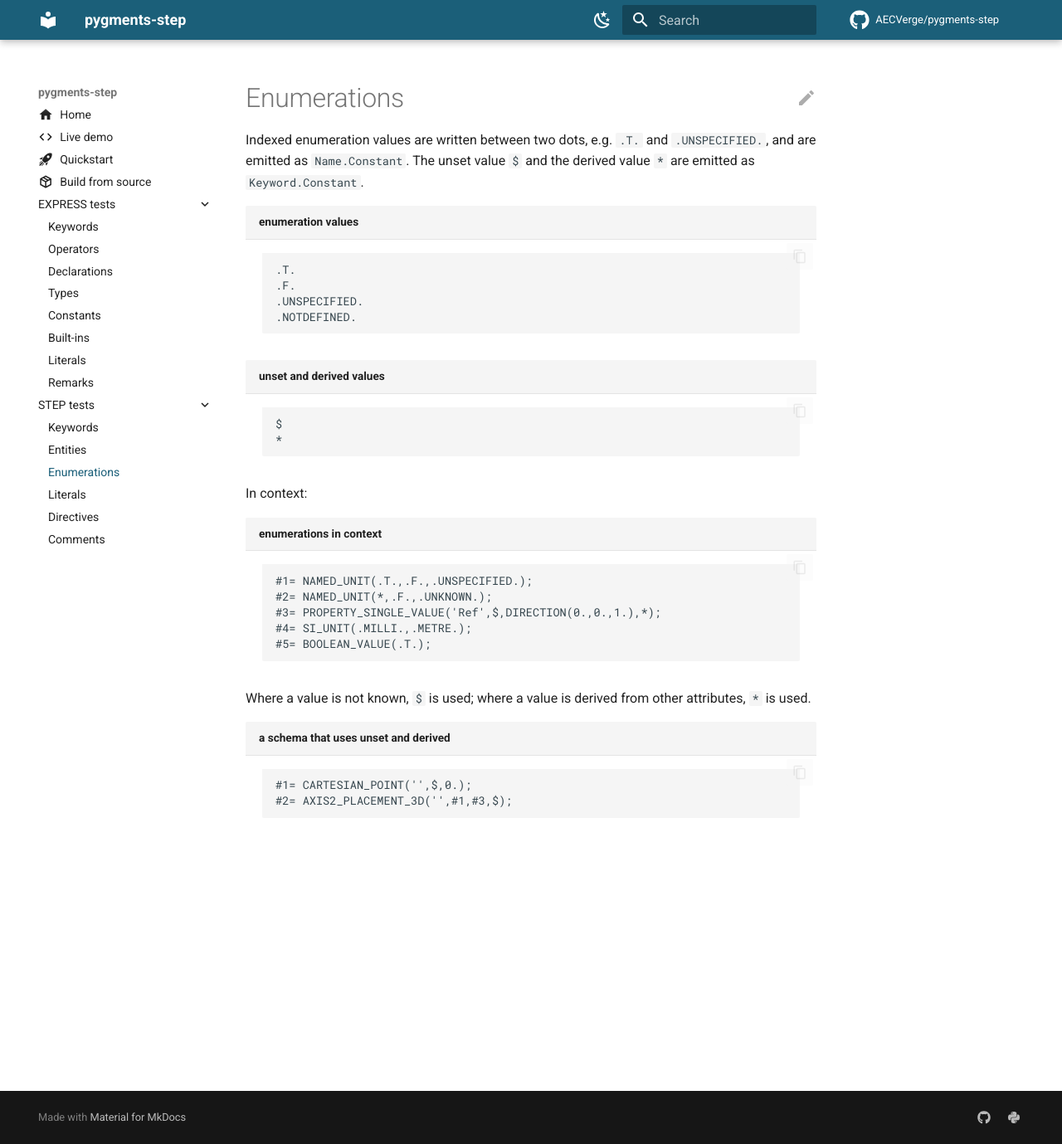
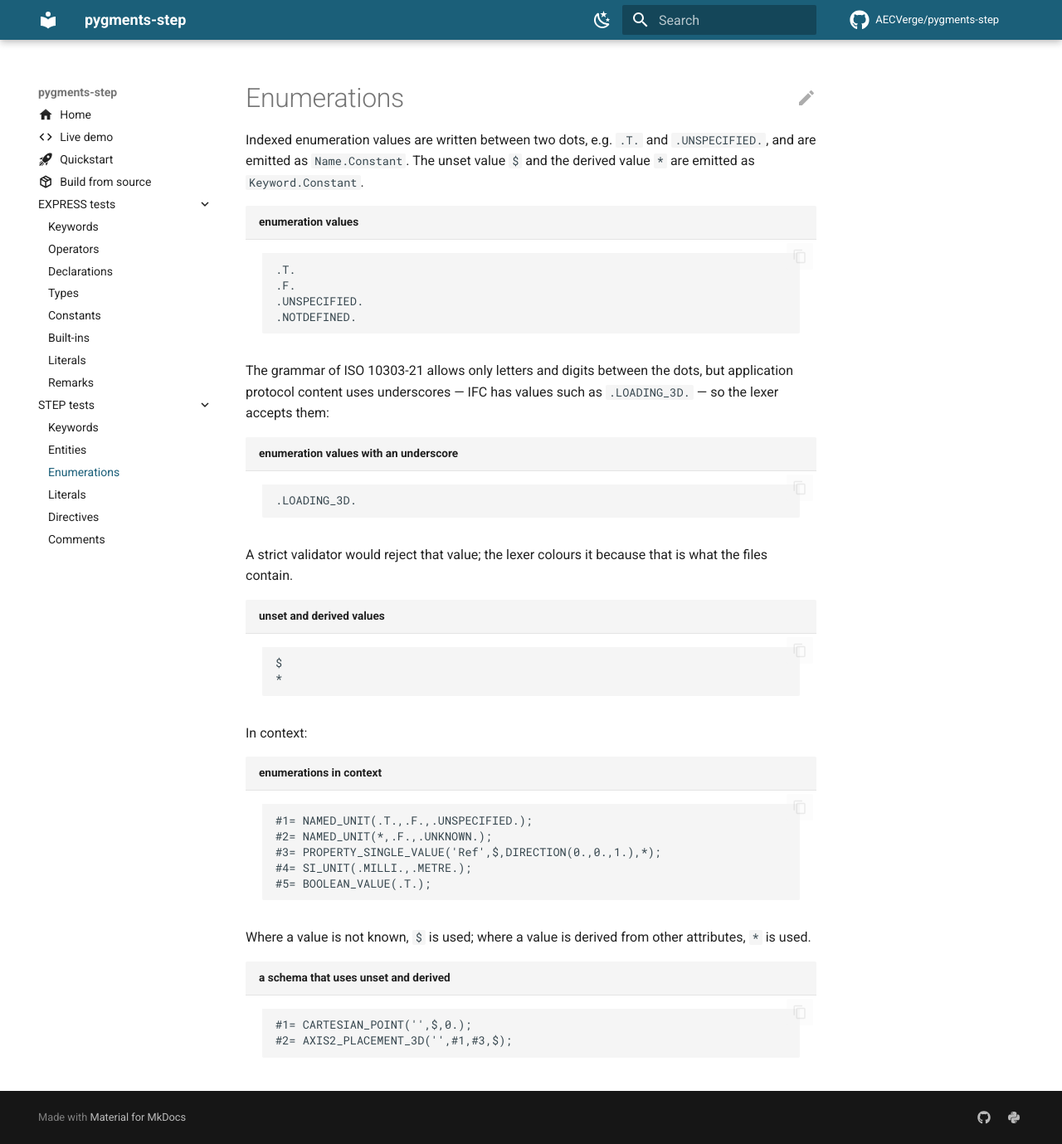
Before and after one commit to AECVerge/pygments-step, an MkDocs documentation site: the page built from docs/step/enumerations.md, in a window 1280 px wide and 1379 px high. Shown: the whole window at 83% size. Built offline with MkDocs 1.6.1 and Material for MkDocs 9.7.7, drawn with Linux system fonts in a browser that asks for light colours; comment, search, counter and statistics services are not loaded.

Commit message:
Keep underscores in Part 21 enumeration values, and say why
The grammar of both editions allows only letters and digits between the dots
(`ENUMERATION = "." UPPER { UPPER | DIGIT } "."`), so a value such as
`.LOADING_3D.` is not conforming. Application protocol content uses them anyway
- IFC has `.LOADING_3D.` - so the rule keeps its underscore, and the
enumerations page now says why the lexer is wider than the grammar, next to a
value that shows it.

A test pins the tolerated values, so the rule is not narrowed back by accident.

````diff
--- a/docs/step/enumerations.md
+++ b/docs/step/enumerations.md
@@ -14,6 +14,17 @@ derived value `*` are emitted as `Keyword.Constant`.
 .UNSPECIFIED.
 .NOTDEFINED.
 ```
+
+The grammar of ISO 10303-21 allows only letters and digits between the dots, but
+application protocol content uses underscores — IFC has values such as
+`.LOADING_3D.` — so the lexer accepts them:
+
+```step21 title="enumeration values with an underscore"
+.LOADING_3D.
+```
+
+A strict validator would reject that value; the lexer colours it because that is
+what the files contain.
 
 ```step21 title="unset and derived values"
 $
````
Also changed, not shown: 2 other files.
